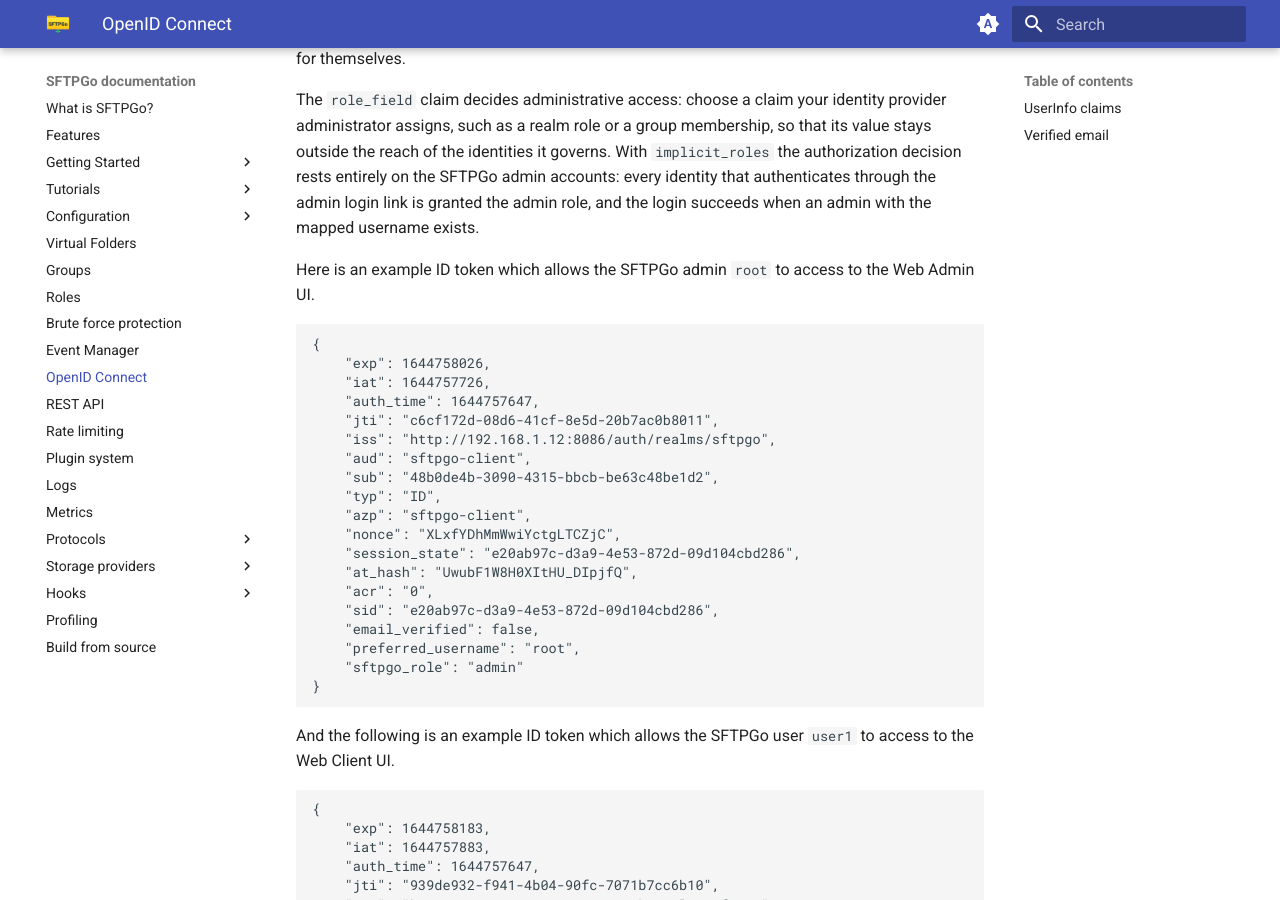
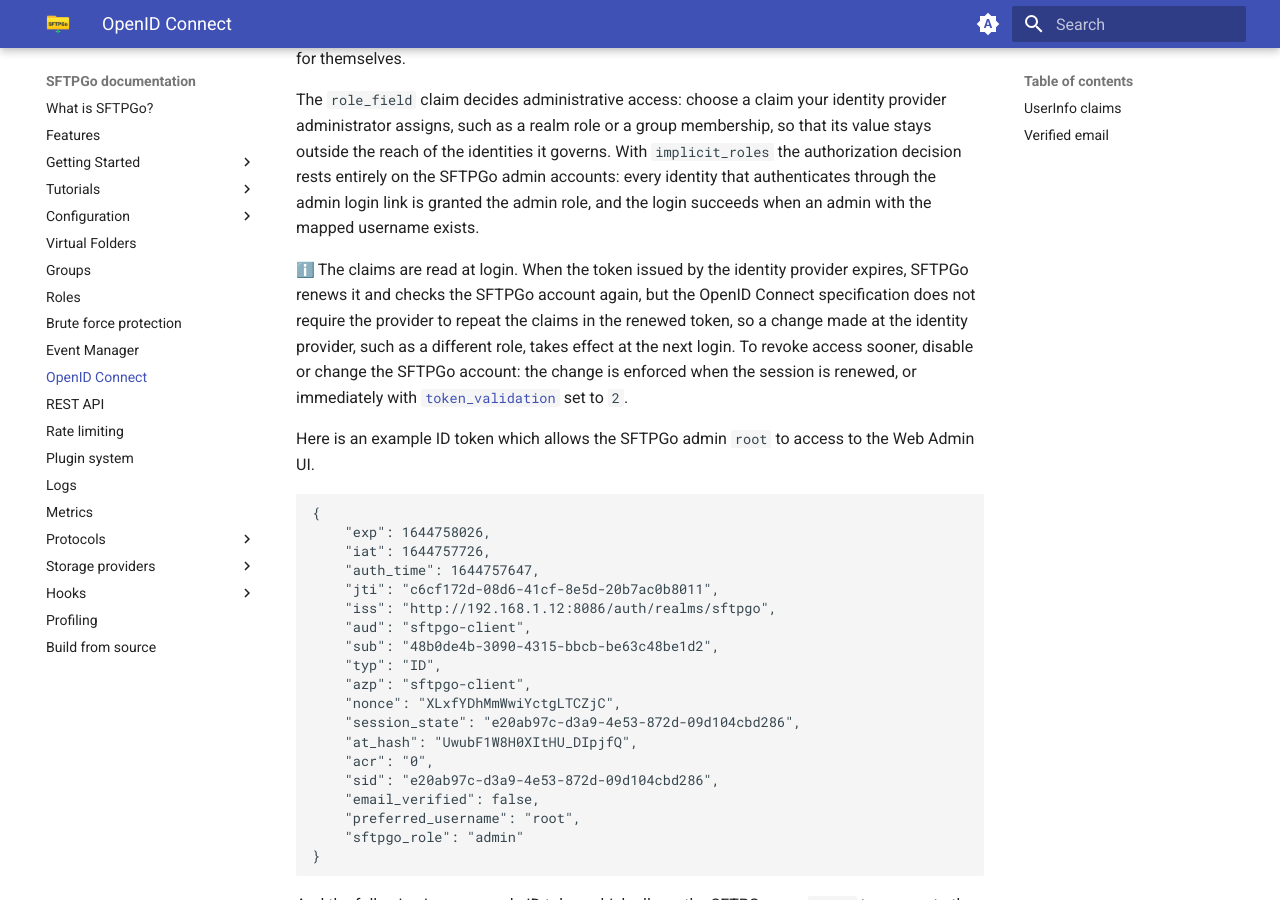
Before and after one commit to sftpgo/docs, an MkDocs documentation site: the page built from docs/oidc.md, in a window 1280 px wide and 900 px high, scrolled down 2359 px. Built offline with MkDocs 1.6.1 and Material for MkDocs 9.7.7, drawn with Linux system fonts in a browser that asks for light colours; emoji names are drawn with the system emoji font; the version menu is left out.

Commit message:
oidc: document when the claims and account changes take effect
Signed-off-by: Nicola Murino <nicola.murino@gmail.com>

```diff
--- a/docs/oidc.md
+++ b/docs/oidc.md
@@ -80,6 +80,8 @@ If you don't want to explicitly define SFTPGo roles in your identity provider, y
 The `username_field` claim is the identity key: SFTPGo grants access to the account matching its value. Choose a claim your identity provider guarantees to be unique and stable for each identity: `preferred_username` works well when the provider enforces its uniqueness (Keycloak maps it to the realm username, while Microsoft Entra ID documents this claim as mutable and unsuitable for authorization decisions, so prefer `sub` or the tenant-immutable `oid` there), `email` when the provider guarantees it is unique (enable [`require_verified_email`](#verified-email) to accept it only when the provider asserts the address is verified), and `sub` is the claim the OpenID Connect specification itself guarantees to be unique within the issuer and never reassigned. A claim value shared by two identities, or reassigned to a new person (e.g., a recycled email address), grants access to the SFTPGo account mapped to that value, so choose a claim users are unable to set for themselves.
 
 The `role_field` claim decides administrative access: choose a claim your identity provider administrator assigns, such as a realm role or a group membership, so that its value stays outside the reach of the identities it governs. With `implicit_roles` the authorization decision rests entirely on the SFTPGo admin accounts: every identity that authenticates through the admin login link is granted the admin role, and the login succeeds when an admin with the mapped username exists.
+
+:information_source: The claims are read at login. When the token issued by the identity provider expires, SFTPGo renews it and checks the SFTPGo account again, but the OpenID Connect specification does not require the provider to repeat the claims in the renewed token, so a change made at the identity provider, such as a different role, takes effect at the next login. To revoke access sooner, disable or change the SFTPGo account: the change is enforced when the session is renewed, or immediately with [`token_validation`](config-file.md#http-server) set to `2`.
 
 Here is an example ID token which allows the SFTPGo admin `root` to access to the Web Admin UI.
 
```
